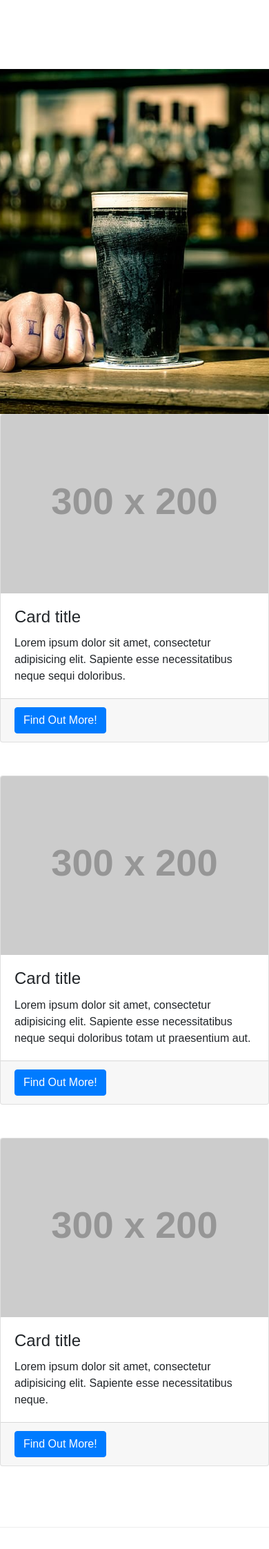
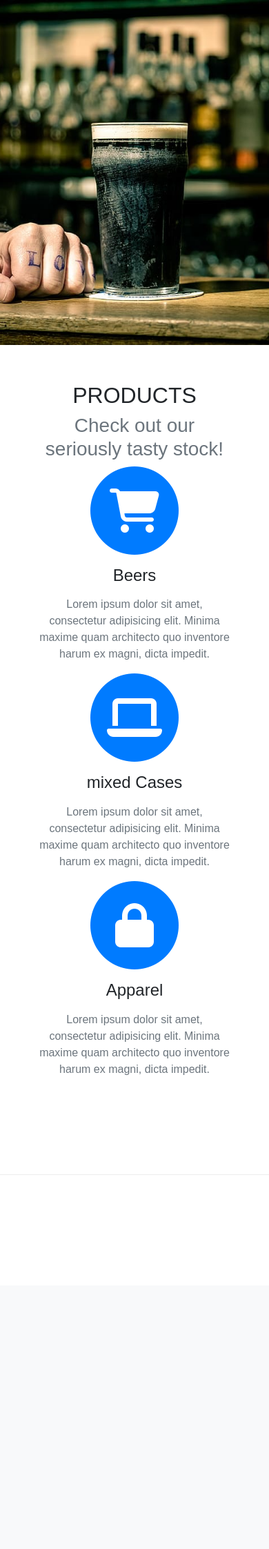
Before and after one commit to martinmaguire89/milestone-project-4, a Django app: page / in a window 390 px wide. Shown: the part 56-2301 px from the top of the page at 69% size. After the commit the page ends 1759 px from the top, so only its background shows below. Run offline with Django 3.2, Linux system fonts and the light colour scheme; grey boxes labelled with a size stand in for pictures from a placeholder-image service; some libraries are stand-ins or nearby versions.

Commit message:
padding top reduced to 56px to get ride of whie space bewteen masthead and navbar

```diff
--- a/home/templates/index.html
+++ b/home/templates/index.html
@@ -10,44 +10,33 @@
 		</div>
 	</div>
 </div>
-
-<div class="row">
-      <div class="col-md-4 mb-5">
-        <div class="card h-100">
-          <img class="card-img-top" src="http://placehold.it/300x200" alt="">
-          <div class="card-body">
-            <h4 class="card-title">Card title</h4>
-            <p class="card-text">Lorem ipsum dolor sit amet, consectetur adipisicing elit. Sapiente esse necessitatibus neque sequi doloribus.</p>
+<div class="container">
+	  <!-- Services-->
+        <section class="page-section" id="Products">
+            <div class="container">
+                <div class="text-center">
+                    <h2 class="section-heading text-uppercase">Products</h2>
+                    <h3 class="section-subheading text-muted">Check out our seriously tasty stock!</h3>
                 </div>
-          <div class="card-footer">
-            <a href="#" class="btn btn-primary">Find Out More!</a>
+                <div class="row text-center">
+                    <div class="col-md-4">
+                        <span class="fa-stack fa-4x"><i class="fas fa-circle fa-stack-2x text-primary"></i><i class="fas fa-shopping-cart fa-stack-1x fa-inverse"></i></span>
+                        <h4 class="my-3">Beers</h4>
+                        <p class="text-muted">Lorem ipsum dolor sit amet, consectetur adipisicing elit. Minima maxime quam architecto quo inventore harum ex magni, dicta impedit.</p>
+                    </div>
+                    <div class="col-md-4">
+                        <span class="fa-stack fa-4x"><i class="fas fa-circle fa-stack-2x text-primary"></i><i class="fas fa-laptop fa-stack-1x fa-inverse"></i></span>
+                        <h4 class="my-3">mixed Cases</h4>
+                        <p class="text-muted">Lorem ipsum dolor sit amet, consectetur adipisicing elit. Minima maxime quam architecto quo inventore harum ex magni, dicta impedit.</p>
+                    </div>
+                    <div class="col-md-4">
+                        <span class="fa-stack fa-4x"><i class="fas fa-circle fa-stack-2x text-primary"></i><i class="fas fa-lock fa-stack-1x fa-inverse"></i></span>
+                        <h4 class="my-3">Apparel</h4>
+                        <p class="text-muted">Lorem ipsum dolor sit amet, consectetur adipisicing elit. Minima maxime quam architecto quo inventore harum ex magni, dicta impedit.</p>
                     </div>
                 </div>
             </div>
-      <div class="col-md-4 mb-5">
-        <div class="card h-100">
-          <img class="card-img-top" src="http://placehold.it/300x200" alt="">
-          <div class="card-body">
-            <h4 class="card-title">Card title</h4>
-            <p class="card-text">Lorem ipsum dolor sit amet, consectetur adipisicing elit. Sapiente esse necessitatibus neque sequi doloribus totam ut praesentium aut.</p>
-          </div>
-          <div class="card-footer">
-            <a href="#" class="btn btn-primary">Find Out More!</a>
-          </div>
-        </div>
-      </div>
-      <div class="col-md-4 mb-5">
-        <div class="card h-100">
-          <img class="card-img-top" src="http://placehold.it/300x200" alt="">
-          <div class="card-body">
-            <h4 class="card-title">Card title</h4>
-            <p class="card-text">Lorem ipsum dolor sit amet, consectetur adipisicing elit. Sapiente esse necessitatibus neque.</p>
-          </div>
-          <div class="card-footer">
-            <a href="#" class="btn btn-primary">Find Out More!</a>
-          </div>
-        </div>
-      </div>
+        </section>
 </div>
     <!-- /.row -->
 <!-- Full Page Image Header with Vertically Centered Content -->
--- a/static/css/custom.css
+++ b/static/css/custom.css
@@ -1,6 +1,6 @@
 body {
     font-family: Arial;
-    padding-top: 156px;
+    padding-top: 56px;
 }
 
 footer {
```
Lines whose indentation alone changed are shown as unchanged.
